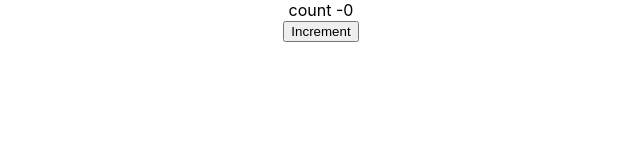
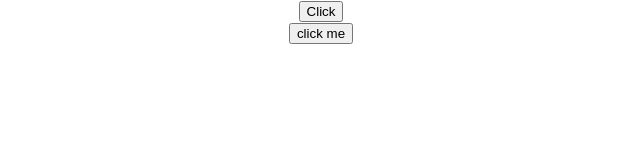
Before and after one commit to prabhakarzha/Reactpractice, a React (Create React App) app in the folder hello-world/: page / in a window 1280 px wide. Shown: the top 160 px of the page, without its empty margins (319-959 px from the left). Built offline with nearby package versions, Linux system fonts and the light colour scheme.

Commit message:
event handling in fun & class

```diff
--- a/hello-world/src/App.js
+++ b/hello-world/src/App.js
@@ -6,12 +6,18 @@
 import Message from './components/Message'
 import { render } from 'react-dom';
 import Counter from './components/Counter';
+import FunctionClick from './components/FunctionClick';
+import ClassClick from './components/ClassClick';
+
 
 function App() {
+return   (
+    <div className="App">
 
-  return   (
-    <div className="App">
-      <Counter/>
+      <FunctionClick />
+      <ClassClick/>
+
+      {/* <Counter/> */}
 
 
           {/* <Greet name="Ram" heroname ="Batman">
@@ -29,7 +35,11 @@
 
    );
 
- }
+
+}
+
+
+
 
 
 
--- /dev/null
+++ b/hello-world/src/components/ClassClick.js
@@ -0,0 +1,16 @@
+import React, { Component } from 'react'
+
+export class ClassClick extends Component {
+    clickHandler(){
+        console.log('clicked the button')
+    }
+    render() {
+        return (
+            <div>
+                <button onClick={this.clickHandler}>click me</button>
+            </div>
+        )
+    }
+}
+
+export default ClassClick
--- /dev/null
+++ b/hello-world/src/components/FunctionClick.js
@@ -0,0 +1,18 @@
+import React from 'react'
+
+function functionClick() {
+    function clickHandler(){
+        console.log("button clicked")
+    }
+    return (
+        <div>
+
+
+            <button onClick={clickHandler}>Click</button>
+
+
+        </div>
+    )
+}
+
+export default functionClick
```
Also changed, not shown: 1 other file (tests, documents, lock files or other folders).
